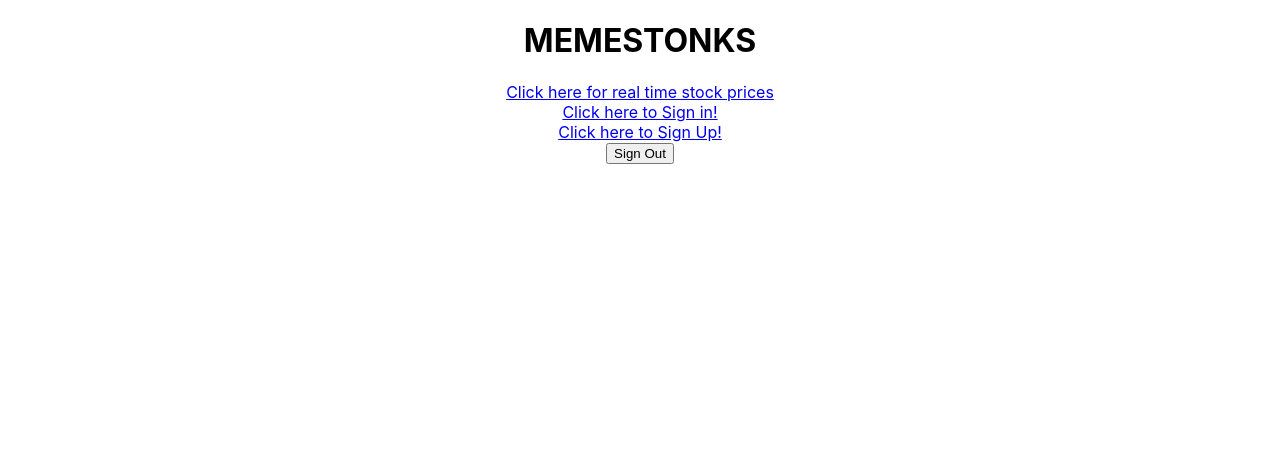
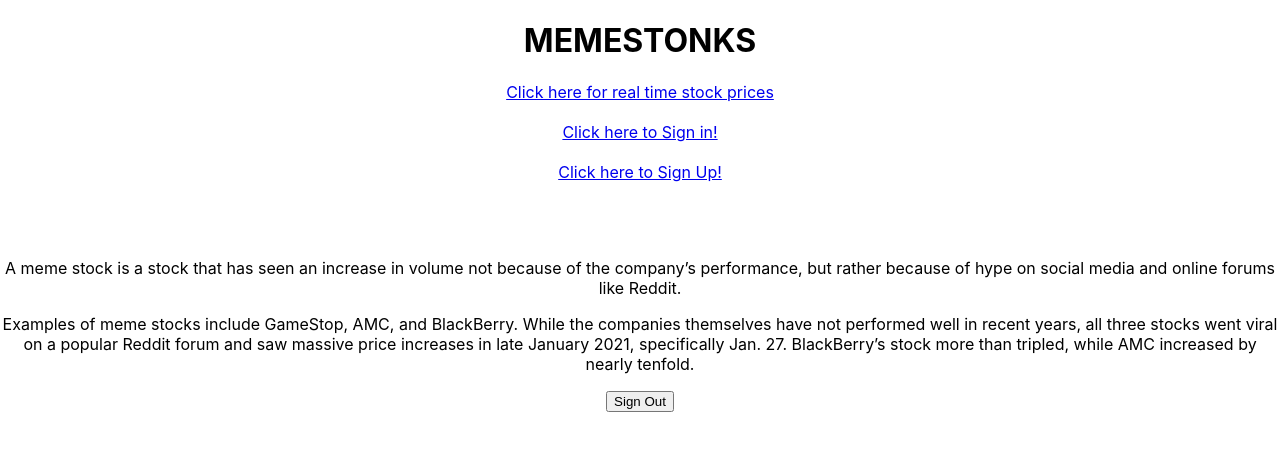
Before and after one commit to jordang7/CS-554-Final-Project, a React (Create React App) app in the folder memestonks/: page / in a window 1280 px wide. Shown: the top 450 px of the page. Built offline with nearby package versions, Linux system fonts and the light colour scheme; no server answers.

Commit message:
Added description

```diff
--- a/memestonks/src/components/Home.js
+++ b/memestonks/src/components/Home.js
@@ -2,7 +2,7 @@ import React from "react";
 import SignOut from './SignOut';
 import {
     Link
-  } from "react-router-dom";
+} from "react-router-dom";
 function Root() {
     return (
         <div>
@@ -10,13 +10,30 @@ function Root() {
             <div>
                 <Link to="/stock-chart">Click here for real time stock prices</Link>
             </div>
+            <br />
             <div>
                 <Link to="/signin">Click here to Sign in!</Link>
             </div>
+            <br />
             <div>
                 <Link to="/signup">Click here to Sign Up!</Link>
             </div>
-<SignOut/>
+            <br />
+            <div>
+                <br />
+                <br />
+                <div className="description">
+                    <p> A meme stock is a stock that has seen an increase in volume not because of the
+                    company’s performance, but rather because of hype on social media and online forums like Reddit. </p>
+
+                    <p> Examples of meme stocks include GameStop, AMC, and BlackBerry. While the companies themselves have not performed well in recent years,
+                    all three stocks went viral on a popular Reddit forum and saw massive price increases in
+                    late January 2021, specifically Jan. 27. BlackBerry’s stock more than tripled, while AMC increased by nearly tenfold.
+                </p>
+                </div>
+            </div>
+
+            <SignOut />
         </div>
     );
 }
```
